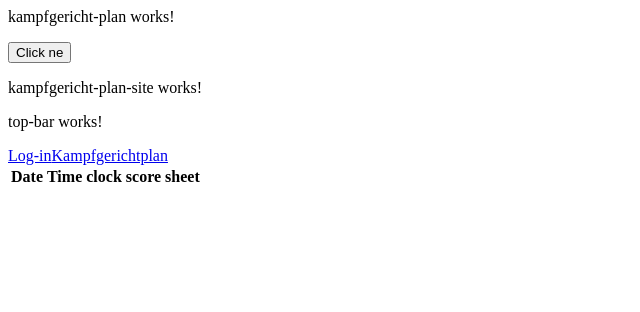
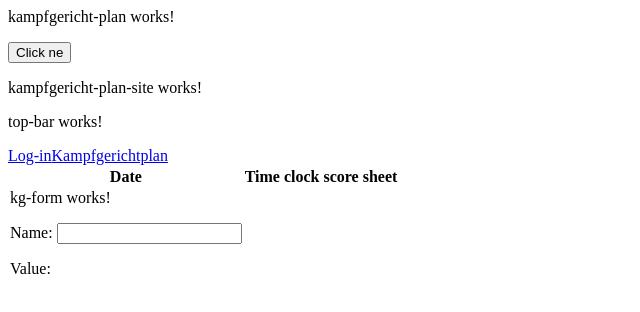
Before and after one commit to CatchZ/KampfgerichtWebFrontend, an Angular app: page /kampfgerichtPlan in a window 1280 px wide. Shown: the top 312 px of the page, without its empty margins (0-640 px from the left). Built offline with nearby package versions, Linux system fonts and the light colour scheme.

Commit message:
testimputfield in kg form works, now testinputfield for login

```diff
--- a/src/app/kampfgericht-plan-site/kampfgericht-plan-site.component.html
+++ b/src/app/kampfgericht-plan-site/kampfgericht-plan-site.component.html
@@ -11,5 +11,6 @@ kampfgericht-plan-site works!
     <th>score</th>
     <th>sheet</th>
   </tr>
+<app-kg-form></app-kg-form>
 
 </table>
--- a/src/app/kg-form/kg-form.component.html
+++ b/src/app/kg-form/kg-form.component.html
@@ -6,4 +6,6 @@ kg-form works!
     <label for="name">Name: </label>
     <!--Form Kontroll wird das erste mal aufgerufen und an da name inputelement gebunden-->
     <input id="name" type="text" [formControl]="name">
+    <!-- zugriff auf aktuelle feld in html-->
+    <p>Value: {{ name.value }}</p>
   </div>
--- a/src/app/log-in/log-in.component.ts
+++ b/src/app/log-in/log-in.component.ts
@@ -1,4 +1,5 @@
 import { Component, OnInit } from '@angular/core';
+import { FormGroup, FormControl } from '@angular/forms';
 
 @Component({
   selector: 'app-log-in',
```
